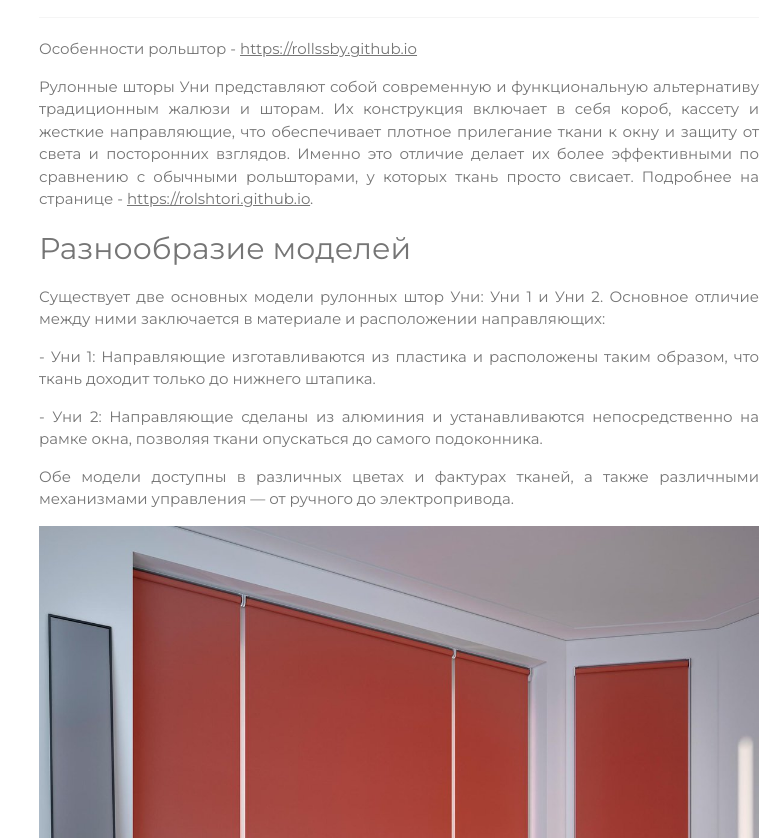
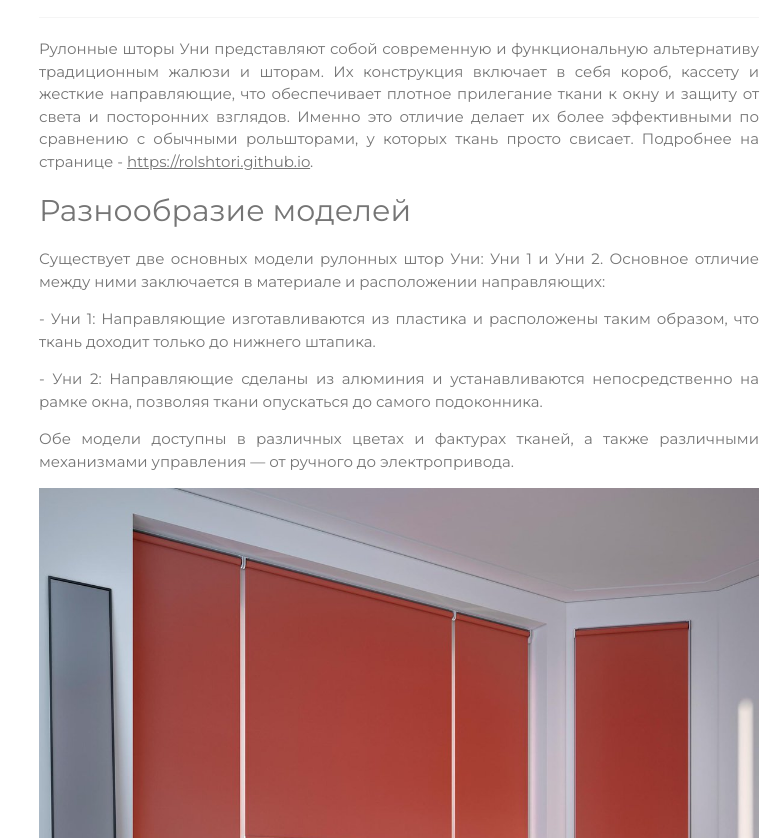
Before and after one commit to glonny/glonny.github.io, a plain HTML site: page index.html in a window 1280 px wide. Shown: the part 1334-2172 px from the top of the page, without its empty margins (497-1280 px from the left). Drawn offline with Linux system fonts and the light colour scheme.

Commit message:
Add files via upload

```diff
--- a/index.html
+++ b/index.html
@@ -76,8 +76,6 @@
 
     <hr class="w3-opacity">
 
-<p>Особенности рольштор - <a href="https://rollssby.github.io/">https://rollssby.github.io</a></p>
-
 <p>Рулонные шторы Уни представляют собой современную и функциональную альтернативу традиционным жалюзи и шторам. Их конструкция включает в себя короб, кассету и жесткие направляющие, что обеспечивает плотное прилегание ткани к окну и защиту от света и посторонних взглядов. Именно это отличие делает их более эффективными по сравнению с обычными рольшторами, у которых ткань просто свисает. Подробнее на странице - <a href="https://rolshtori.github.io">https://rolshtori.github.io</a>.</p>
 
  <h2>Разнообразие моделей</h2>
```
